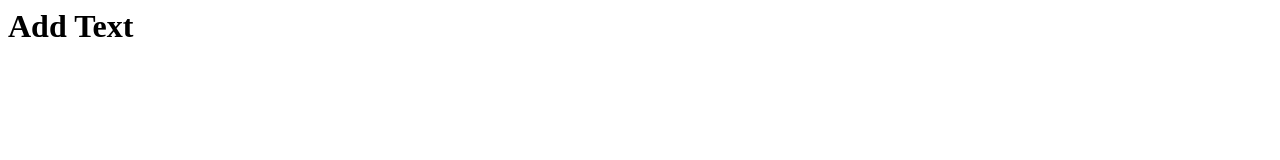
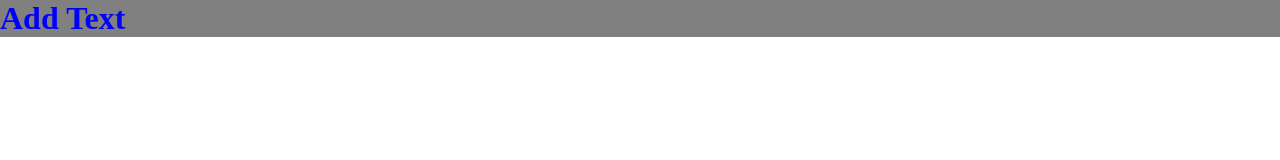
Before and after one commit to test-in-test/test, a plain HTML site: page index.html in a window 1280 px wide. Drawn offline with Linux system fonts and the light colour scheme.

Commit message:
change_color_and_background

```diff
--- a/index.html
+++ b/index.html
@@ -1 +1,3 @@
-<h1>Add Text</h1>
+<body style="margin:0;">
+    <h1 style="color:blue; background: gray;">Add Text</h1>
+</body>
```
